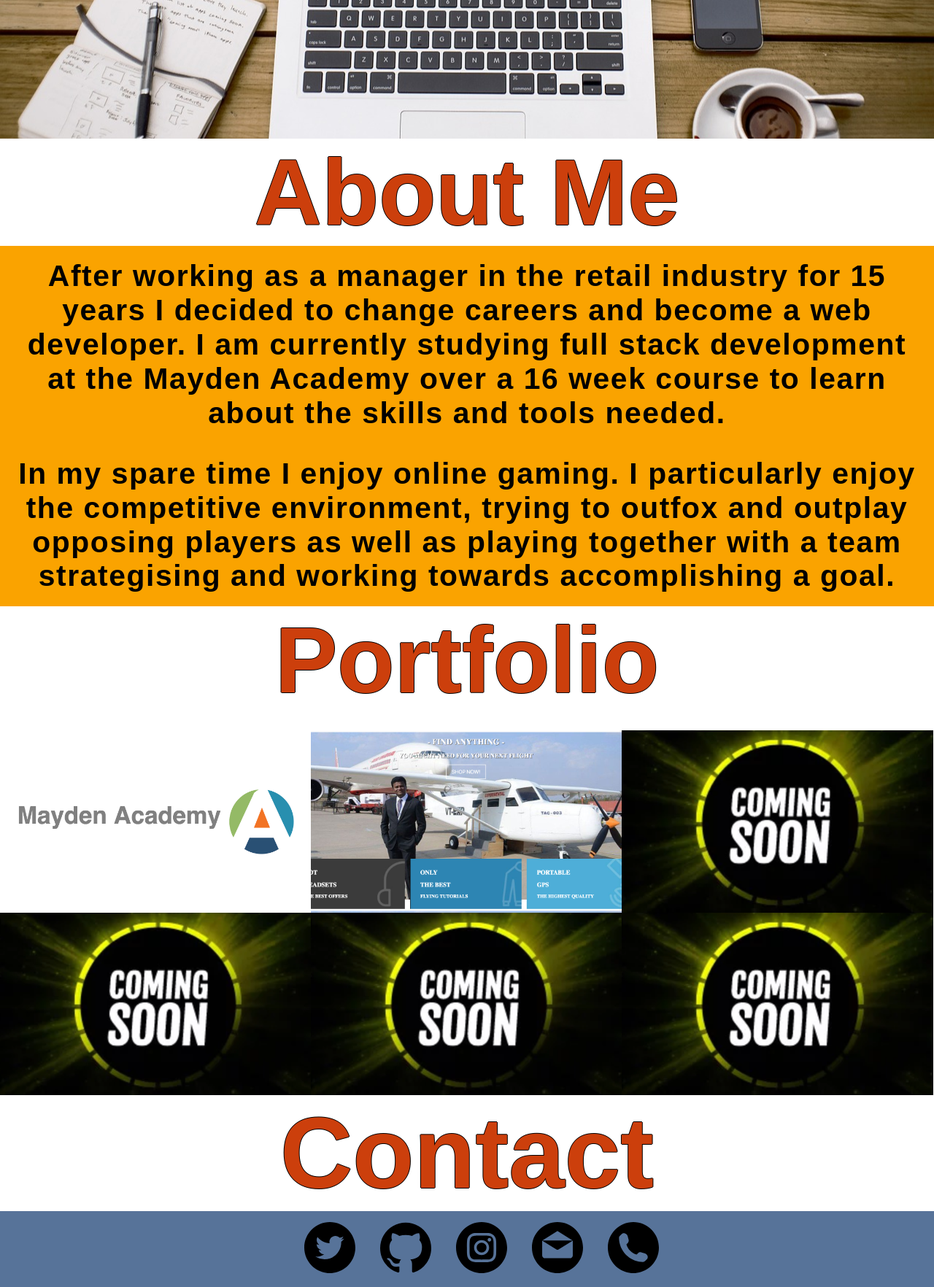
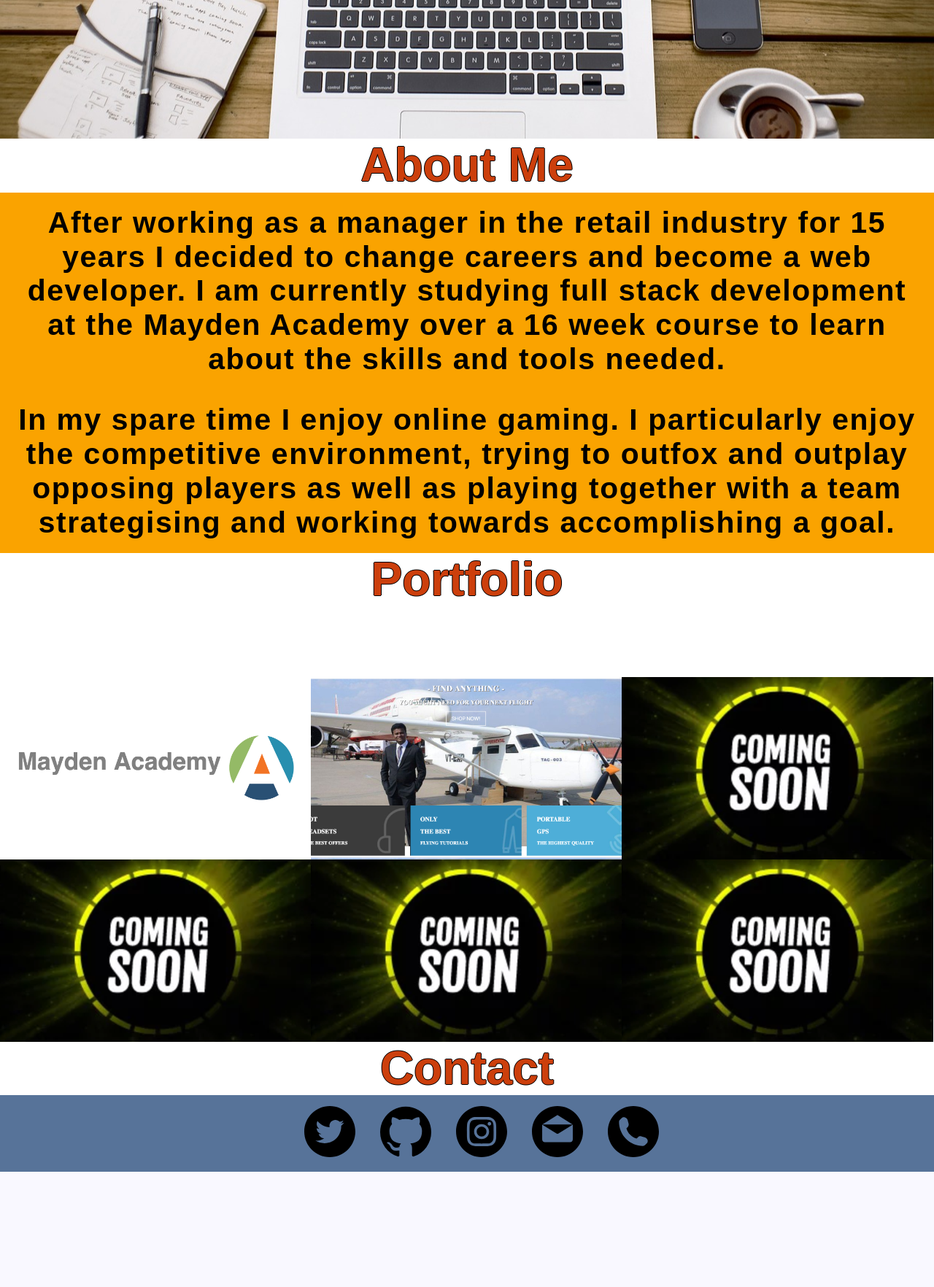
Before and after one commit to Knux2/portfolio, a PHP site: page / in a window 1280 px wide. Shown: the part 310-2074 px from the top of the page at 73% size. After the commit the page ends 1916 px from the top, so only its background shows below. Run offline with PHP 8.4, Linux system fonts and the light colour scheme; data comes from the database, SQL or seed files in the repository.

Commit message:
Changed Titles styles and sizes

```diff
--- a/css/style.css
+++ b/css/style.css
@@ -18,7 +18,7 @@ a:hover {
 }
 
 .font2 {
-    font-family: SignPainter, sans-serif;
+    font-family: Futura, sans-serif;
     text-shadow: -1px 0 #000000, 0 1px #000000, 1px 0 #000000, 0 -1px #000000;
 }
 
@@ -59,7 +59,7 @@ nav {
 
 .heading h1 {
     margin: 0 auto;
-    font-size: 8rem;
+    font-size: 4rem;
     color: #CC3F0C;
 }
 
@@ -76,7 +76,7 @@ nav {
     margin: 0 auto;
     color: #CC3F0C;
     text-align: center;
-    font-size: 8rem;
+    font-size: 4rem;
 }
 
 .projectBox {
@@ -135,7 +135,7 @@ nav {
 }
 
 .contactInfo {
-    font-size: 4.3rem;
+    font-size: 2rem;
     color: #CC3F0C;
     text-align: center;
 }
```
